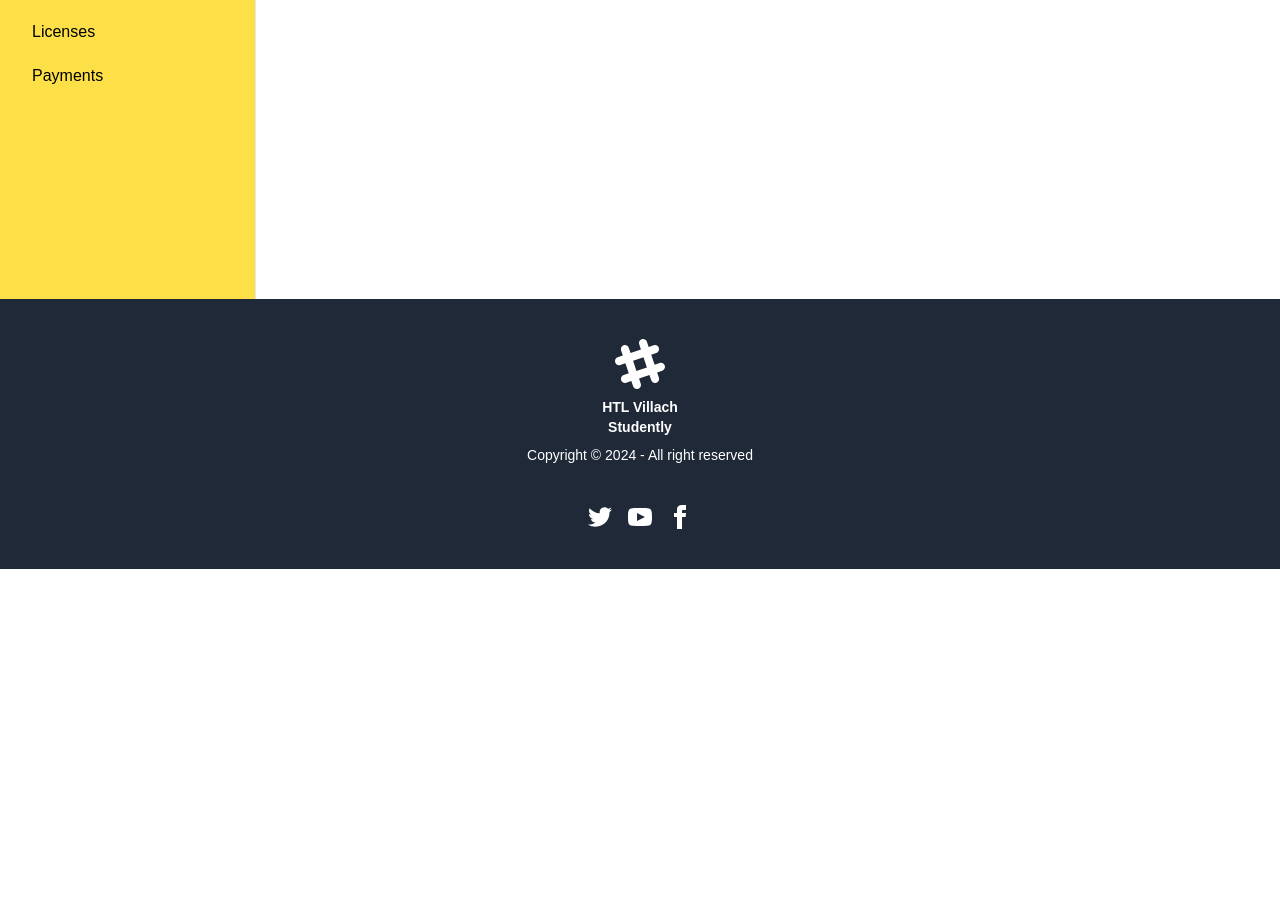
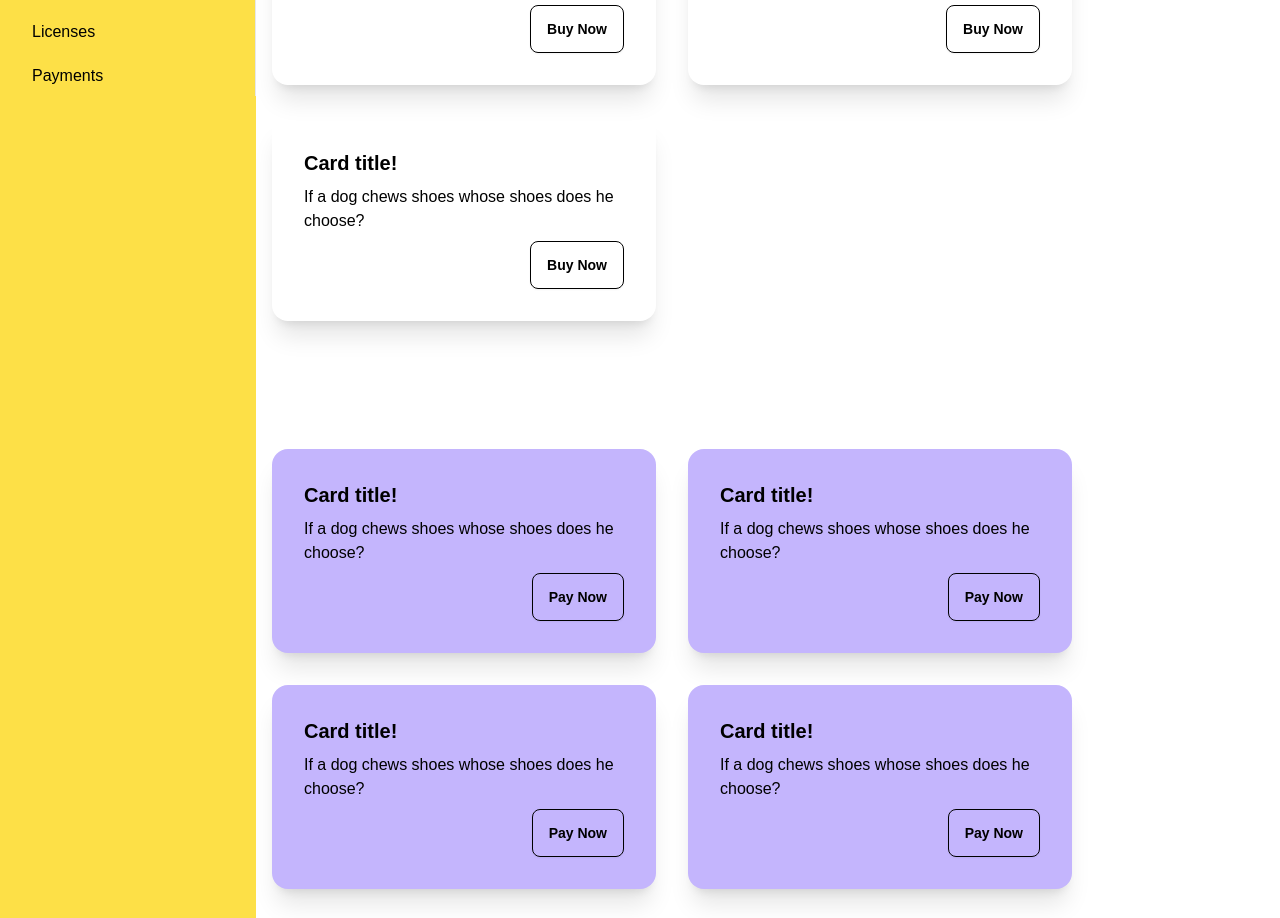
Before and after one commit to HTL-Studently/studently, an Astro site in the folder frontend/: page / in a window 1280 px wide. Shown: the part 231-1149 px from the top of the page. Before the commit the page ends 800 px from the top, so only its background shows below. Built offline with nearby package versions, Linux system fonts and the light colour scheme; Astro itself is replaced by a stand-in of ours.

Commit message:
added payment and license boxes and redone layout structure to use flex

```diff
--- /dev/null
+++ b/frontend/src/components/child_licenses.svelte
@@ -0,0 +1,10 @@
+
+<div class="card w-96 bg-base-100 shadow-xl m-4">
+    <div class="card-body">
+      <h2 class="card-title">Card title!</h2>
+      <p>If a dog chews shoes whose shoes does he choose?</p>
+      <div class="card-actions justify-end">
+        <button class="btn btn-primary">Buy Now</button>
+      </div>
+    </div>
+</div>
--- /dev/null
+++ b/frontend/src/components/child_payments.svelte
@@ -0,0 +1,10 @@
+
+<div class="card w-96 bg-violet-300 shadow-xl m-4">
+    <div class="card-body">
+      <h2 class="card-title">Card title!</h2>
+      <p>If a dog chews shoes whose shoes does he choose?</p>
+      <div class="card-actions justify-end">
+        <button class="btn btn-primary">Pay Now</button>
+      </div>
+    </div>
+</div>
--- a/frontend/src/components/footer.svelte
+++ b/frontend/src/components/footer.svelte
@@ -1,6 +1,6 @@
 
 
-<footer class="footer footer-center fixed bottom-0 p-10 transition-all duration-500 ease-linear bg-gray-800 text-white">
+<footer class="footer footer-center mb-0 p-10 transition-all duration-500 ease-linear bg-gray-800 text-white">
   <aside>
     <svg width="50" height="50" viewBox="0 0 24 24" xmlns="http://www.w3.org/2000/svg" fill-rule="evenodd" clip-rule="evenodd" class="inline-block fill-current"><path d="M22.672 15.226l-2.432.811.841 2.515c.33 1.019-.209 2.127-1.23 2.456-1.15.325-2.148-.321-2.463-1.226l-.84-2.518-5.013 1.677.84 2.517c.391 1.203-.434 2.542-1.831 2.542-.88 0-1.601-.564-1.86-1.314l-.842-2.516-2.431.809c-1.135.328-2.145-.317-2.463-1.229-.329-1.018.211-2.127 1.231-2.456l2.432-.809-1.621-4.823-2.432.808c-1.355.384-2.558-.59-2.558-1.839 0-.817.509-1.582 1.327-1.846l2.433-.809-.842-2.515c-.33-1.02.211-2.129 1.232-2.458 1.02-.329 2.13.209 2.461 1.229l.842 2.515 5.011-1.677-.839-2.517c-.403-1.238.484-2.553 1.843-2.553.819 0 1.585.509 1.85 1.326l.841 2.517 2.431-.81c1.02-.33 2.131.211 2.461 1.229.332 1.018-.21 2.126-1.23 2.456l-2.433.809 1.622 4.823 2.433-.809c1.242-.401 2.557.484 2.557 1.838 0 .819-.51 1.583-1.328 1.847m-8.992-6.428l-5.01 1.675 1.619 4.828 5.011-1.674-1.62-4.829z"></path></svg>
     <p class="font-bold">
--- a/frontend/src/components/navbar.svelte
+++ b/frontend/src/components/navbar.svelte
@@ -31,7 +31,7 @@ onMount(() => {
 </div> -->
 
 <!-- Sidebar.svelte -->
-<div class="md:flex md:h-screen">
+<div class=" bg-yellow-300">
 
 	<div class=" md:w-64 bg-yellow-300 border-r overflow-hidden ">
 		<button class="md:w-64 w-44">
--- /dev/null
+++ b/frontend/src/components/parent_licenses.svelte
@@ -0,0 +1,13 @@
+<script>
+    import Child from '../components/child_licenses.svelte';
+
+    let numberOfBoxes = 3;
+</script>
+
+
+<div class="flex flex-wrap mt-24">
+    {#each Array(numberOfBoxes) as _, index}
+      <!-- Use the index or any other data to customize each instance -->
+      <Child key={index} />
+    {/each}
+</div>
--- /dev/null
+++ b/frontend/src/components/parent_payments.svelte
@@ -0,0 +1,13 @@
+<script>
+    import Child from '../components/child_payments.svelte';
+
+    let numberOfBoxes = 5;
+</script>
+
+
+<div class="flex flex-wrap my-24 ">
+    {#each Array(numberOfBoxes) as _, index}
+      <!-- Use the index or any other data to customize each instance -->
+      <Child key={index} />
+    {/each}
+</div>
--- a/frontend/src/pages/index.astro
+++ b/frontend/src/pages/index.astro
@@ -3,13 +3,28 @@ import '../base.css'
 import Layout from '../layouts/Layout.astro';
 import Header from '../components/header.svelte'
 import Navbar from '../components/navbar.svelte'
+import Licence from '../components/parent_licenses.svelte'
+import Payment from '../components/parent_payments.svelte'
 import Footer from '../components/footer.svelte'
 ---
 
-<Layout title="Studently">
-
+<Layout  title="Studently">
+<div class="flex ">
 	<Header client:visible/>
 	<Navbar></Navbar>
+
+	<div>
+
+		<div class="flex flex-1 justify-center items-center">
+			<Licence/>
+		</div>
+
+		<div class="flex flex-1 justify-center items-center">
+			<Payment/>
+		</div>
+
+	</div>
+</div>
 	<Footer></Footer>
 
 
```
